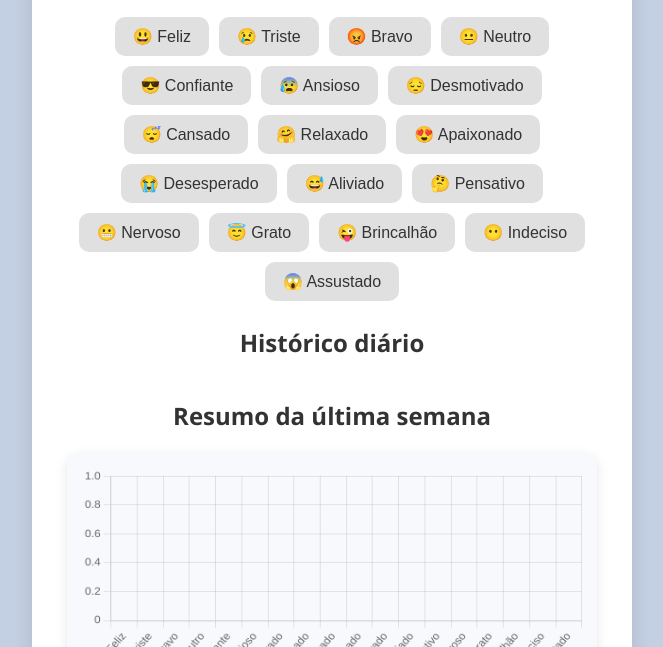
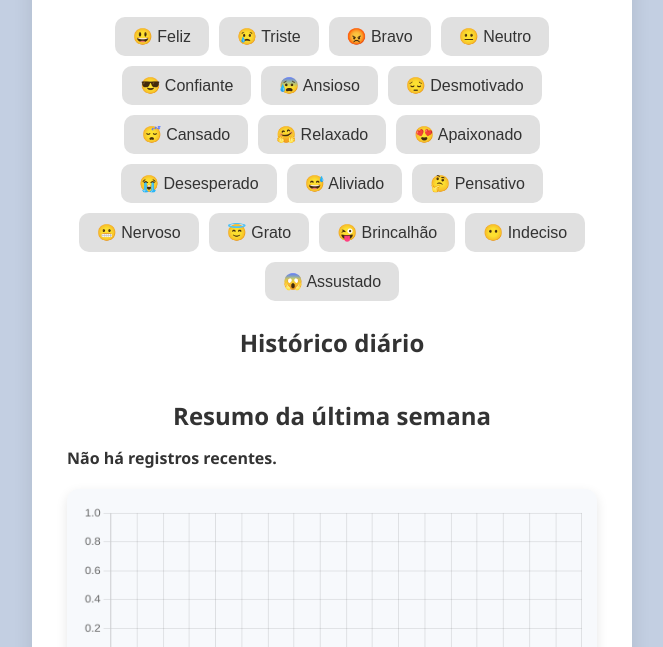
Before and after one commit to Diegao-ship-it/Registrador-de-Humor, a plain HTML site: page index.html in a window 1280 px wide. Shown: the part 153-800 px from the top of the page, without its empty margins (308-971 px from the left). Drawn offline with nearby package versions, Linux system fonts and the light colour scheme.

Commit message:
Resumo implementado

```diff
--- a/index.html
+++ b/index.html
@@ -41,6 +41,7 @@
   <div id="historyContainer"></div>
 
   <h2>Resumo da última semana</h2>
+  <p id="summaryContainer" style="font-weight: bold; margin-bottom: 10px;"></p>
   <canvas id="humorChart" width="400" height="200"></canvas>
 </main>
 
--- a/script.js
+++ b/script.js
@@ -3,6 +3,7 @@ console.log("SCRIPT CARREGOU");
 const buttons = document.querySelectorAll('.botoes button');
 const texto = document.getElementById('texto');
 const historyContainer = document.getElementById('historyContainer');
+const summaryContainer = document.getElementById('summaryContainer'); // container para o resumo
 
 const messages = {
   feliz: "Que bom que você está feliz! 😄",
@@ -89,7 +90,7 @@ function renderHistory() {
 // Adiciona humor
 function addHumor(humor, displayText) {
   const now = new Date();
-  const date = now.toISOString().split('T')[0]; // YYYY-MM-DD
+  const date = now.toISOString().split('T')[0];
   const time = now.toLocaleTimeString([], { hour: '2-digit', minute: '2-digit' });
 
   history.push({ date, time, humor: displayText.trim() });
@@ -98,6 +99,7 @@ function addHumor(humor, displayText) {
   texto.textContent = messages[humor];
   renderHistory();
   renderChart();
+  renderSummary(); // atualiza o resumo sempre que adiciona um humor
 }
 
 // Eventos dos botões
@@ -114,12 +116,9 @@ renderHistory();
 // Renderiza gráfico
 function renderChart() {
   const last7Days = new Date();
-  last7Days.setDate(last7Days.getDate() - 6); // últimos 7 dias
+  last7Days.setDate(last7Days.getDate() - 6);
 
-  const filtered = history.filter(h => {
-    const entryDate = new Date(h.date);
-    return entryDate >= last7Days;
-  });
+  const filtered = history.filter(h => new Date(h.date) >= last7Days);
 
   const counts = {};
   allHumors.forEach(h => counts[h] = 0);
@@ -156,17 +155,39 @@ function renderChart() {
     },
     options: {
       responsive: true,
-      plugins: {
-        legend: { display: false }
-      },
+      plugins: { legend: { display: false } },
       scales: {
-        y: {
-          beginAtZero: true,
-          precision: 0
-        }
+        y: { beginAtZero: true, precision: 0 }
       }
     }
   });
 }
 
+// Renderiza resumo do estado emocional
+function renderSummary() {
+  if (!summaryContainer) return;
+
+  const last7Days = new Date();
+  last7Days.setDate(last7Days.getDate() - 6);
+
+  const recentEntries = history.filter(h => new Date(h.date) >= last7Days);
+  const counts = {};
+  recentEntries.forEach(entry => { counts[entry.humor] = (counts[entry.humor] || 0) + 1; });
+
+  const sorted = Object.entries(counts).sort((a,b) => b[1] - a[1]);
+
+  let summary = "Nos últimos 7 dias, você esteve principalmente ";
+  if (sorted.length > 0) {
+    summary += sorted[0][0];
+    if (sorted.length > 1) {
+      summary += ", mas também apresentou humores como " + sorted.slice(1,4).map(s => s[0]).join(",");
+    }
+  } else {
+    summary = "Não há registros recentes.";
+  }
+
+  summaryContainer.textContent = summary;
+}
+
 renderChart();
+renderSummary();
```
